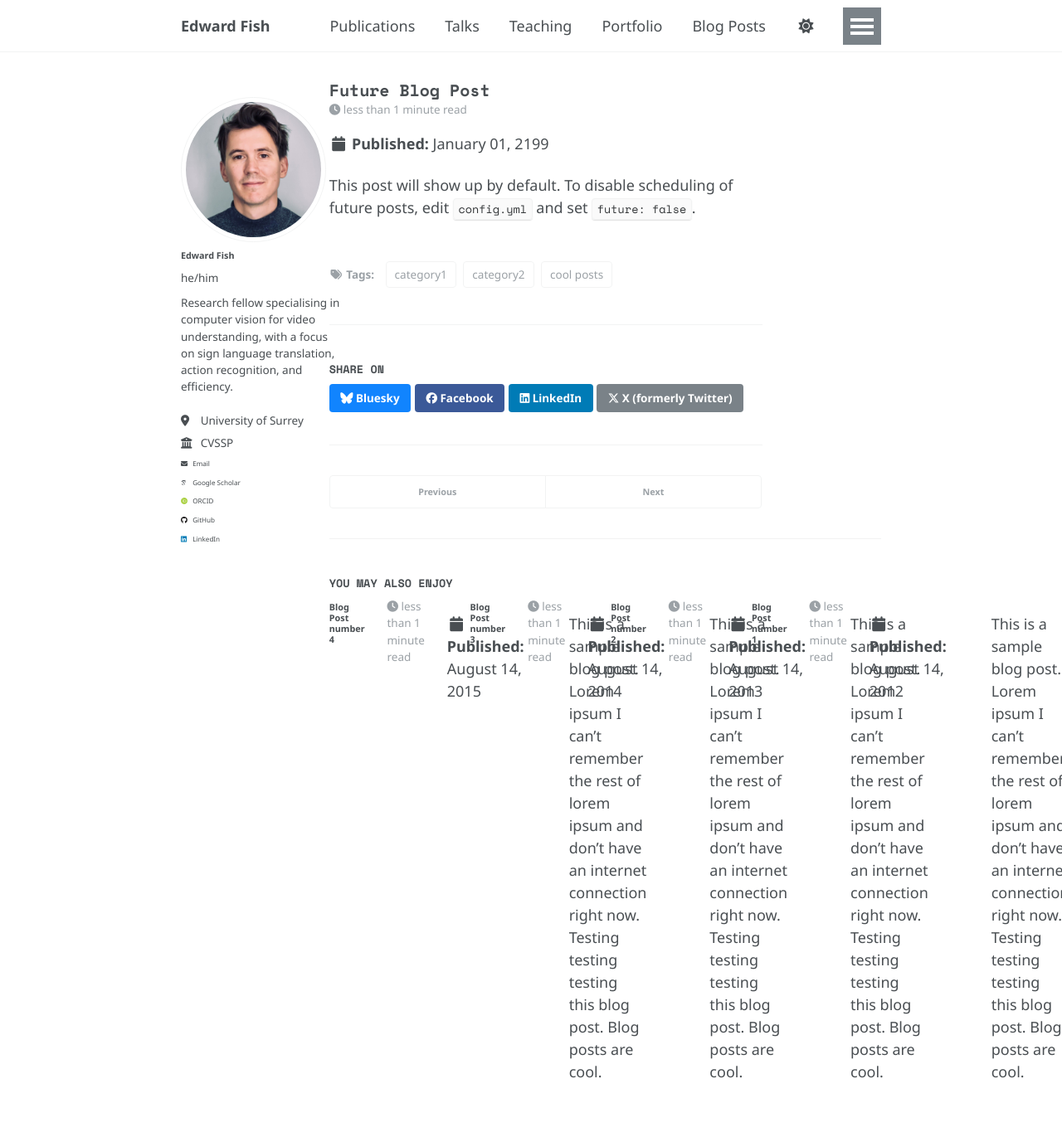
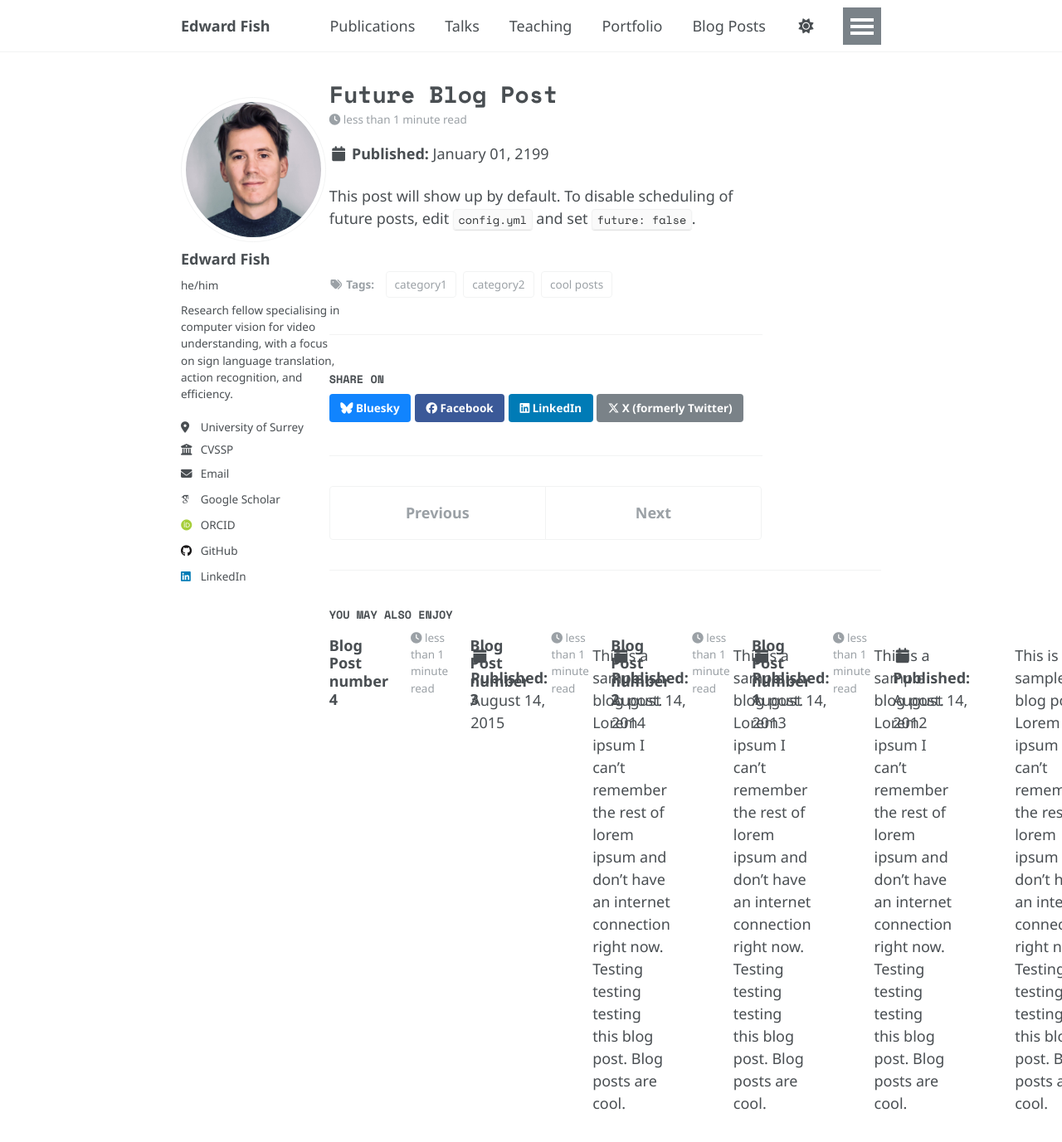
Before and after one commit to ed-fish/ed-fish.github.io, a Jekyll site: the page built from _posts/2199-01-01-future-post.md, in a window 1280 px wide and 1400 px high. Shown: the top 1377 px of the window at 83% size. Built offline with Jekyll 4.4.1, drawn with Linux system fonts in a browser that asks for light colours; some web fonts are replaced.

Commit message:
Update _themes.scss

```diff
--- a/_sass/_themes.scss
+++ b/_sass/_themes.scss
@@ -29,10 +29,10 @@ $garamond                    : Garamond, serif;
 
 /* Type scale */
 $type-size-1                 : 2.441em;  // ~39.056px
-$type-size-2                 : 1.153em;  // ~31.248px
-$type-size-3                 : 1.1em;  // ~25.008px
-$type-size-4                 : 1.0em;   // ~20px
-$type-size-5                 : 0.6em;      // ~16px
+$type-size-2                 : 1.953em;  // ~31.248px
+$type-size-3                 : 1.563em;  // ~25.008px
+$type-size-4                 : 1.25em;   // ~20px
+$type-size-5                 : 1em;      // ~16px
 $type-size-6                 : 0.75em;   // ~12px
 $type-size-7                 : 0.6875em; // ~11px
 $type-size-8                 : 0.625em;  // ~10px
```
